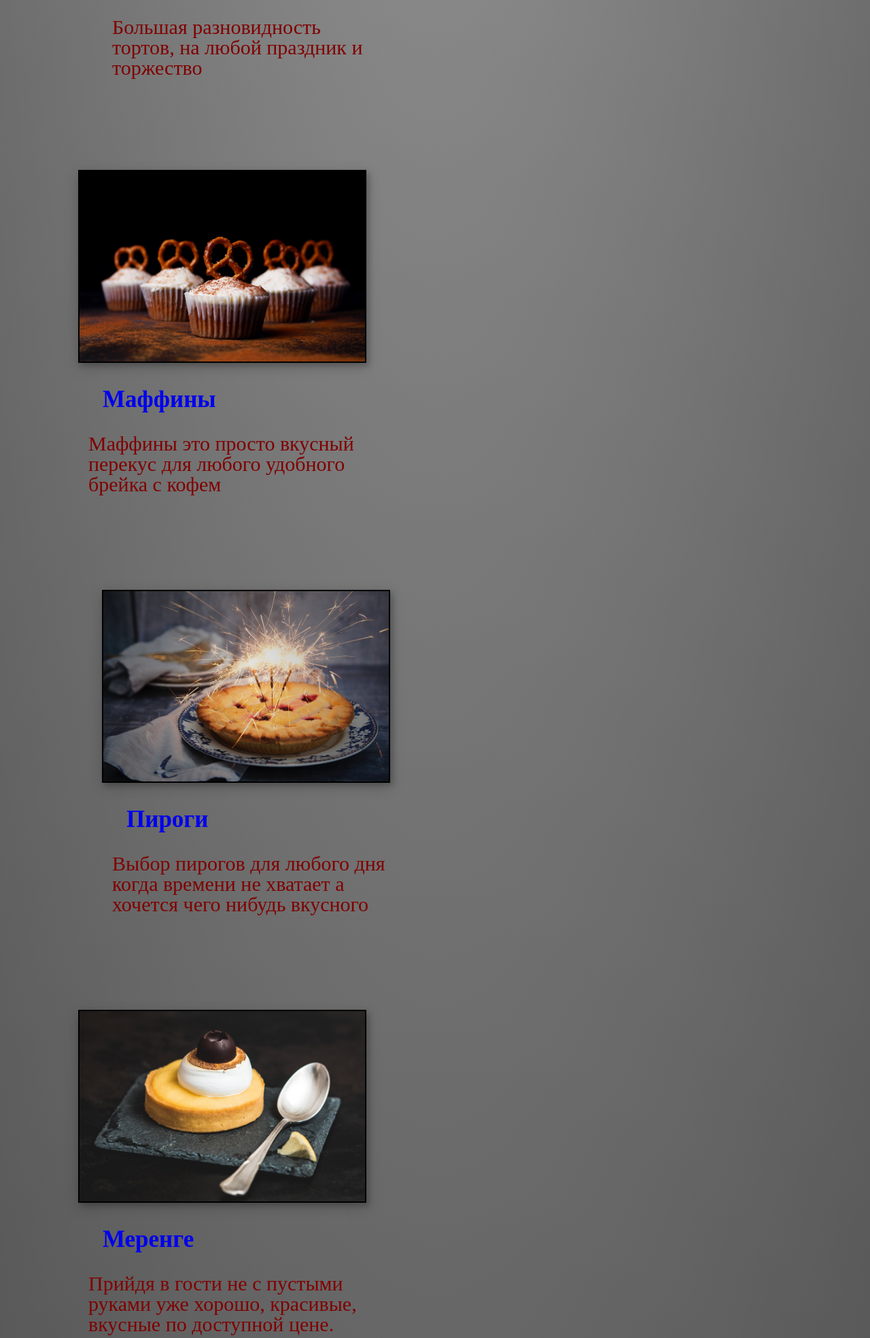
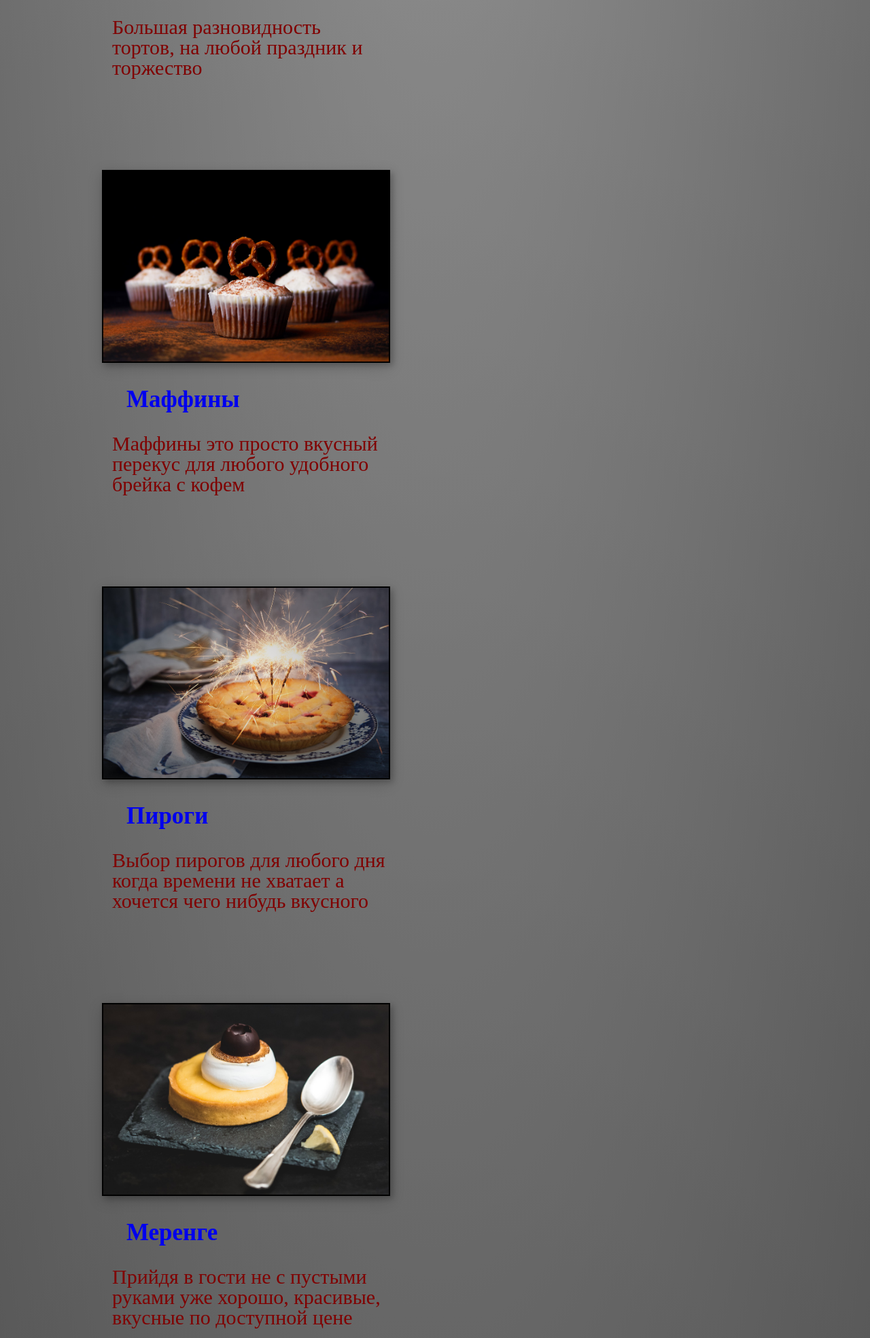
Before and after one commit to vansldaiske/site, a Flask app: page / in a window 1280 px wide. Shown: the part 928-2897 px from the top of the page at 68% size. Run offline with Flask 2, Linux system fonts and the light colour scheme; data comes from the database, SQL or seed files in the repository; both versions use the stored data as it was after the commit.

Commit message:
refactor files

```diff
--- a/webmain/__init__.py
+++ b/webmain/__init__.py
@@ -3,7 +3,7 @@
 from flask import Flask, render_template, url_for, request, Response
 from http import HTTPStatus
 from webmain.database import migrate, Session
-from webmain.model import Products
+from webmain.model import Products, Category
 
 
 def create_app():
@@ -14,9 +14,11 @@
     @app.route("/")
     @app.route("/home")
     def index():
+        conn = Session()
+        categoryes = conn.query(Category).all()
         title = "Пекарня Ессении"
 
-        return render_template("main.html", page_title=title)
+        return render_template("main.html", page_title=title, categoryes=categoryes)
 
     @app.route("/<category>")
     def products_list(category):
--- a/webmain/static/css/main.css
+++ b/webmain/static/css/main.css
@@ -102,8 +102,8 @@
 
 /* конец */
 
-/*<! -- отдельный блок по тортам -- >*/
-.near {
+/*<! -- отдельный блок по продуктам -- >*/
+.torts {
     height: auto;
     width: 100%;
     background-size: cover;
@@ -116,92 +116,15 @@
 
 /*<! -- конец блока по тортам -->*/
 
-/*<! -- отдельный блок по мафинам -- >*/
-.module {
-    border-style: solid;
-    width: 100%;
-    height: auto;
-    border-width: 2px;
-    background-size: cover;
-    background-position: center;
-    display: inline-block;
-    box-shadow: 4px 4px 8px 0 rgba(0, 0, 0, 0.2), 0 6px 20px 0 rgba(0, 0, 0, 0.19);
-}
-
-/*<! -- конец блока по мафинам -- >*/
-
-/*<! -- отдельный блок по пирогам -- >*/
-.fonts {
-    height: auto;
-    width: 100%;
-    background-size: cover;
-    background-position: center;
-    border-width: 2px;
-    border-style: solid;
-    display: inline-block;
-    box-shadow: 4px 4px 8px 0 rgba(0, 0, 0, 0.2), 0 6px 20px 0 rgba(0, 0, 0, 0.19);
-    /*border-color: #ff3333;*/
-}
-
-/*<! -- конец блока по пирогам -- >*/
-
-/*<! -- отдельный блок по мергенам -- >*/
-.colors {
-    height: auto;
-    width: 100%;
-    background-size: cover;
-    background-position: center;
-    border-width: 2px;
-    border-style: solid;
-    display: inline-block;
-    box-shadow: 4px 4px 8px 0 rgba(0, 0, 0, 0.2), 0 6px 20px 0 rgba(0, 0, 0, 0.19);
-    /*border-color: #ff3333;*/
-}
-
-/*<! -- конец блока по мергенам -- >*/
-
-
-/*<! -- детали карточек на основной странице -->.*/
+/*<! -- отдельный блок по категориям на основной странице -->.*/
 /* карточка торты */
 .module-card {
     width: 420px;
-    margin-right: 150px;
+    margin-right: 68px;
     display: inline-block;
     vertical-align: top;
     padding: 45px 80px 0 75px;
 }
-
-/* карточка маффины */
-.module-card1 {
-    width: 420px;
-    display: inline-block;
-    vertical-align: top;
-    padding: 45px 80px 0 75px;
-    margin-right: -40px;
-    margin-left: -35px;
-}
-
-/* карточка пироги */
-.module-card2 {
-    width: 420px;
-    margin-right: 150px;
-    margin-top: 5px;
-    display: inline-block;
-    padding: 45px 80px 0 75px;
-}
-
-/* карточка меренге */
-.module-card3 {
-    width: 420px;
-    display: inline-block;
-    vertical-align: top;
-    padding: 45px 80px 0 75px;
-    margin-right: -40px;
-    margin-left: -35px;
-    margin-top: 5px;
-}
-
-/*<! -- конец карточек -->*/
 
 /*<! -- разная инфа о сайте и прочее -->*/
 .footer {
--- a/webmain/templates/main.html
+++ b/webmain/templates/main.html
@@ -12,7 +12,6 @@
     </style>
 </head>
 <body>
-
     <header>    <!-- ШАПКА САЙТА -->
     <div class="header">
         <h1>Пекарня Ессении</h1>
@@ -24,32 +23,17 @@
         <a class="info" href="/home#bottom">Контакты</a>
     </div>
     </header>
-
     <section class="content">
         <div class="rules">
-            <div class="module-card">
-                <img class="near" src="{{ url_for('static', filename='images/torts.jpg') }}">
-                <h3><a href='/torts' target="_blank">Торты</a></h3>
-                <p>Большая разновидность тортов, на любой праздник и торжество</p>
-            </div>
-            <div class="module-card1">
-                <img class="module" src="{{ url_for('static', filename='images/maffiny.jpg') }}">
-                <h3><a href='/maffiny' target="_blank">Маффины</a></h3>
-                <p>Маффины это просто вкусный перекус для любого удобного брейка с кофем</p>
-            </div>
-            <div class="module-card2">
-                <img class="fonts" src="{{ url_for('static', filename='images/pirogi.jpg') }}">
-                <h3><a href='/pirogi' target="_blank">Пироги</a></h3>
-                <p>Выбор пирогов для любого дня когда времени не хватает а хочется чего нибудь вкусного</p>
-            </div>
-            <div class="module-card3">
-                <img class="colors" src="{{ url_for('static', filename='images/merenge.jpg') }}">
-                <h3><a href='/merenge' target="_blank">Меренге</a></h3>
-                <p>Прийдя в гости не с пустыми руками уже хорошо, красивые, вкусные по доступной цене.</p>
-            </div>
+            {% for category in categoryes %}
+                <div class="module-card">
+                    <img class="torts" src="{{ url_for('static', filename=category.link_photo) }}">
+                    <h3><a href={{ category.link_name }} target="_blank">{{ category.name }}</a></h3>
+                    <p>{{ category.description }}</p>
+                </div>
+            {% endfor %}
         </div>
     </section>
-
     <footer>    <!-- Подвал сайта -->
     <div class="footer">
         <h4 class="gorod"><a name="bottom">Москва</a></h4>
@@ -57,6 +41,5 @@
         <h5 class="regim"><a name="bottom">Режим работы: пн-пт 9.00-18.00 | сб-вс 10.00-17.00</a></h5>
     </div>
     </footer>
-
 </body>
 </html>
```
Also changed, not shown: webmain/model.py (+15 -1 lines), webmain/populaite.py (+98 -13 lines), webmain/products_add.py (+9 -6 lines), webmain/static/js/tort.js (+1 -120 lines), webmain/templates/products.html (+6 -6 lines), webmain_db.db, 1 other file.
